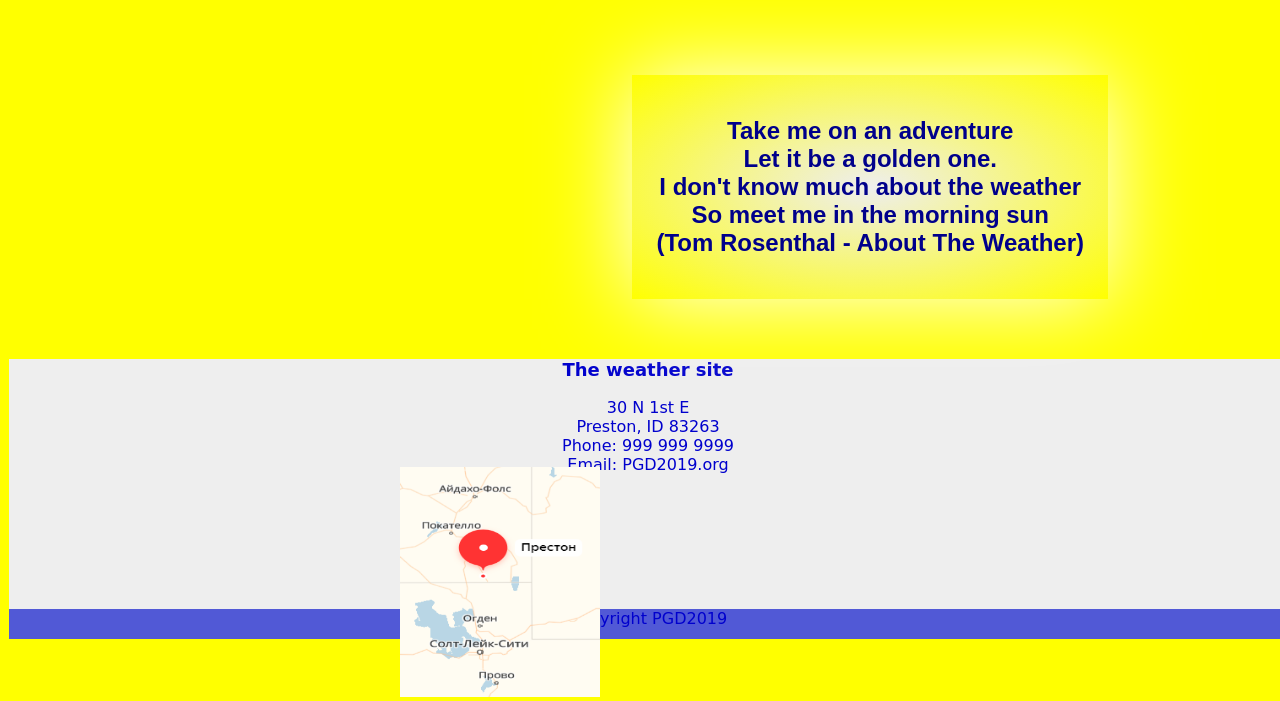
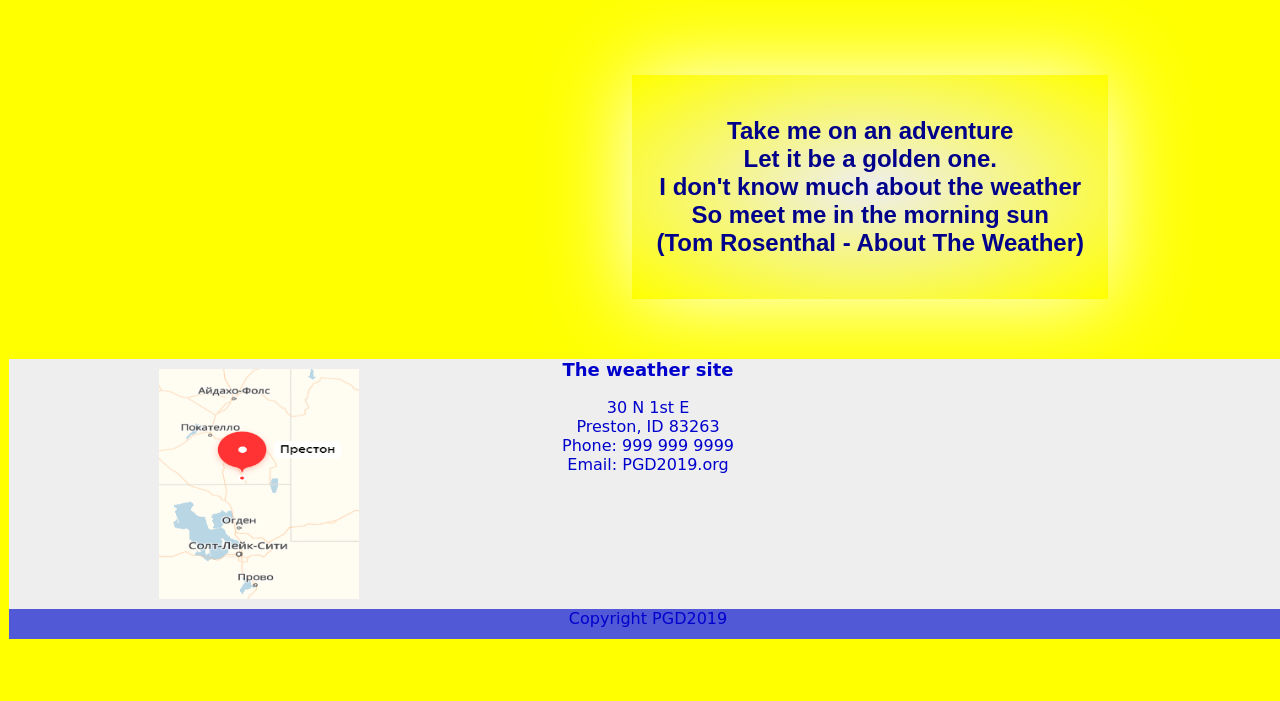
Before and after one commit to dimarussia/dimarussia.github.io, a plain HTML site: page assignments/lesson-5/preston-5.html in a window 1280 px wide. Shown: the part 1059-1760 px from the top of the page. After the commit the page ends 1707 px from the top, so only its background shows below. Drawn offline with Linux system fonts and the light colour scheme.

Commit message:
17.02 night

```diff
--- a/assignments/lesson-5/ccs/small-5.css
+++ b/assignments/lesson-5/ccs/small-5.css
@@ -86,6 +86,7 @@ p{font-size: 18px}
  }
 
  .prefoot {
+    position: relative;
     margin: 0px auto;
     background-color: #eee;
     /*border: 1px solid #333;*/
@@ -94,10 +95,18 @@ p{font-size: 18px}
 
  }
 
+ .fix {
+    position: absolute;
+	top: 10px;
+    left: 150px;
+ }
+
+
+
  .map {
     position: absolute;
-       bottom: -960px;
-       left: 400px;
+    top: 600px;
+    left: 20px;
  }
 
  .container {
--- a/assignments/lesson-5/preston-5.html
+++ b/assignments/lesson-5/preston-5.html
@@ -127,9 +127,9 @@
 				Phone: 999 999 9999<br>
 				Email: PGD2019.org
 
-				<section class="map">
-						<Img src="images/map.PNG" alt="map" width="200px" height="230px">
-				</section>
+				<div class="fix"><Img src="images/map.PNG" alt="map" width="200px" height="230px"></div>
+
+
 			</div>
 			</main>
 
```
